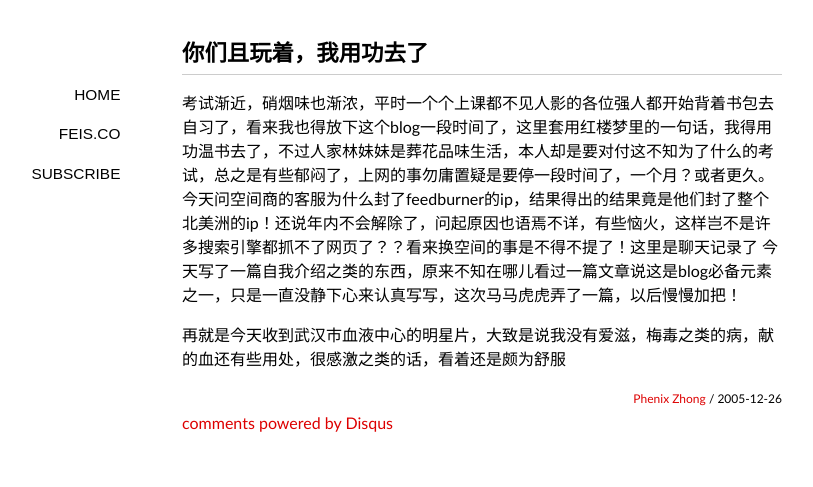
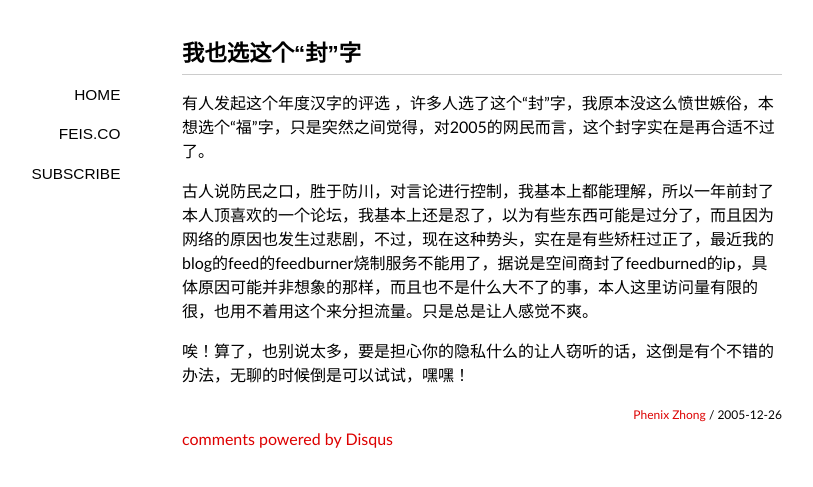
Before and after one commit to insolo/blog, a Jekyll site: the page built from _posts/2005-12-26-0019.md, in a window 1280 px wide. Shown: the top 487 px of the page, without its empty margins (158-971 px from the left). Built offline with Jekyll 4.4.1, drawn with Linux system fonts in a browser that asks for light colours; some web fonts are replaced; Markdown is read by kramdown in place of the engine named in the settings; comment, search, counter and statistics services are not loaded.

Commit message:
Signed-off-by: insolo <phenixzhong@gmail.com>

```diff
--- a/_posts/2005-12-26-0019.md
+++ b/_posts/2005-12-26-0019.md
@@ -1,9 +1,10 @@
 ---
 layout: post
-title: 你们且玩着，我用功去了
+title: 我也选这个“封”字
 ---
-考试渐近，硝烟味也渐浓，平时一个个上课都不见人影的各位强人都开始背着书包去自习了，看来我也得放下这个blog一段时间了，这里套用红楼梦里的一句话，我得用功温书去了，不过人家林妹妹是葬花品味生活，本人却是要对付这不知为了什么的考试，总之是有些郁闷了，上网的事勿庸置疑是要停一段时间了，一个月？或者更久。
-今天问空间商的客服为什么封了feedburner的ip，结果得出的结果竟是他们封了整个北美洲的ip！还说年内不会解除了，问起原因也语焉不详，有些恼火，这样岂不是许多搜索引擎都抓不了网页了？？看来换空间的事是不得不提了！这里是聊天记录了
-今天写了一篇自我介绍之类的东西，原来不知在哪儿看过一篇文章说这是blog必备元素之一，只是一直没静下心来认真写写，这次马马虎虎弄了一篇，以后慢慢加把！
 
-再就是今天收到武汉市血液中心的明星片，大致是说我没有爱滋，梅毒之类的病，献的血还有些用处，很感激之类的话，看着还是颇为舒服
+有人发起这个年度汉字的评选 ，许多人选了这个“封”字，我原本没这么愤世嫉俗，本想选个“福”字，只是突然之间觉得，对2005的网民而言，这个封字实在是再合适不过了。
+
+古人说防民之口，胜于防川，对言论进行控制，我基本上都能理解，所以一年前封了本人顶喜欢的一个论坛，我基本上还是忍了，以为有些东西可能是过分了，而且因为网络的原因也发生过悲剧，不过，现在这种势头，实在是有些矫枉过正了，最近我的blog的feed的feedburner烧制服务不能用了，据说是空间商封了feedburned的ip，具体原因可能并非想象的那样，而且也不是什么大不了的事，本人这里访问量有限的很，也用不着用这个来分担流量。只是总是让人感觉不爽。
+
+唉！算了，也别说太多，要是担心你的隐私什么的让人窃听的话，这倒是有个不错的办法，无聊的时候倒是可以试试，嘿嘿！
```
Also changed, not shown: _posts/2005-12-26-0019-1.md (added, +9 -0 lines).
